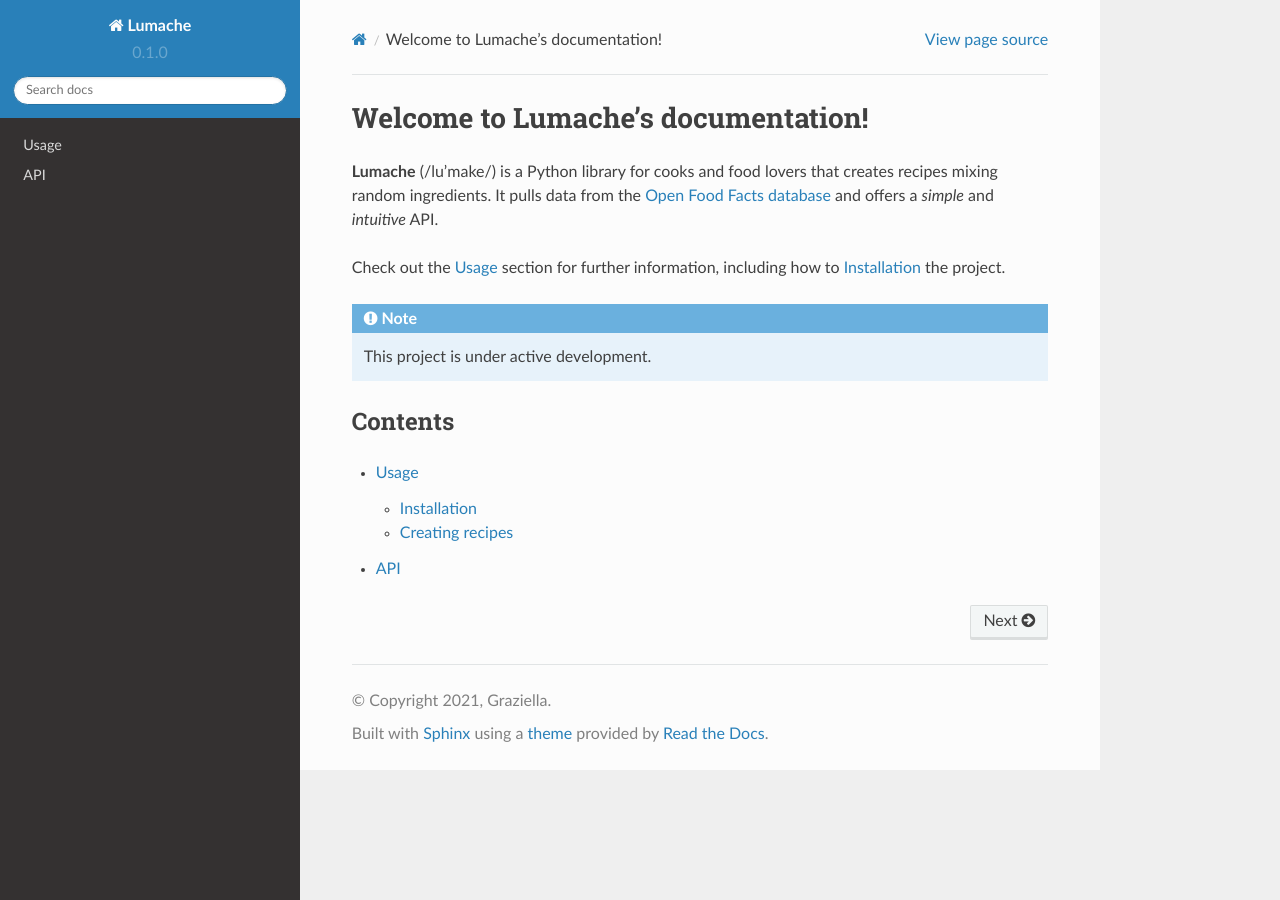
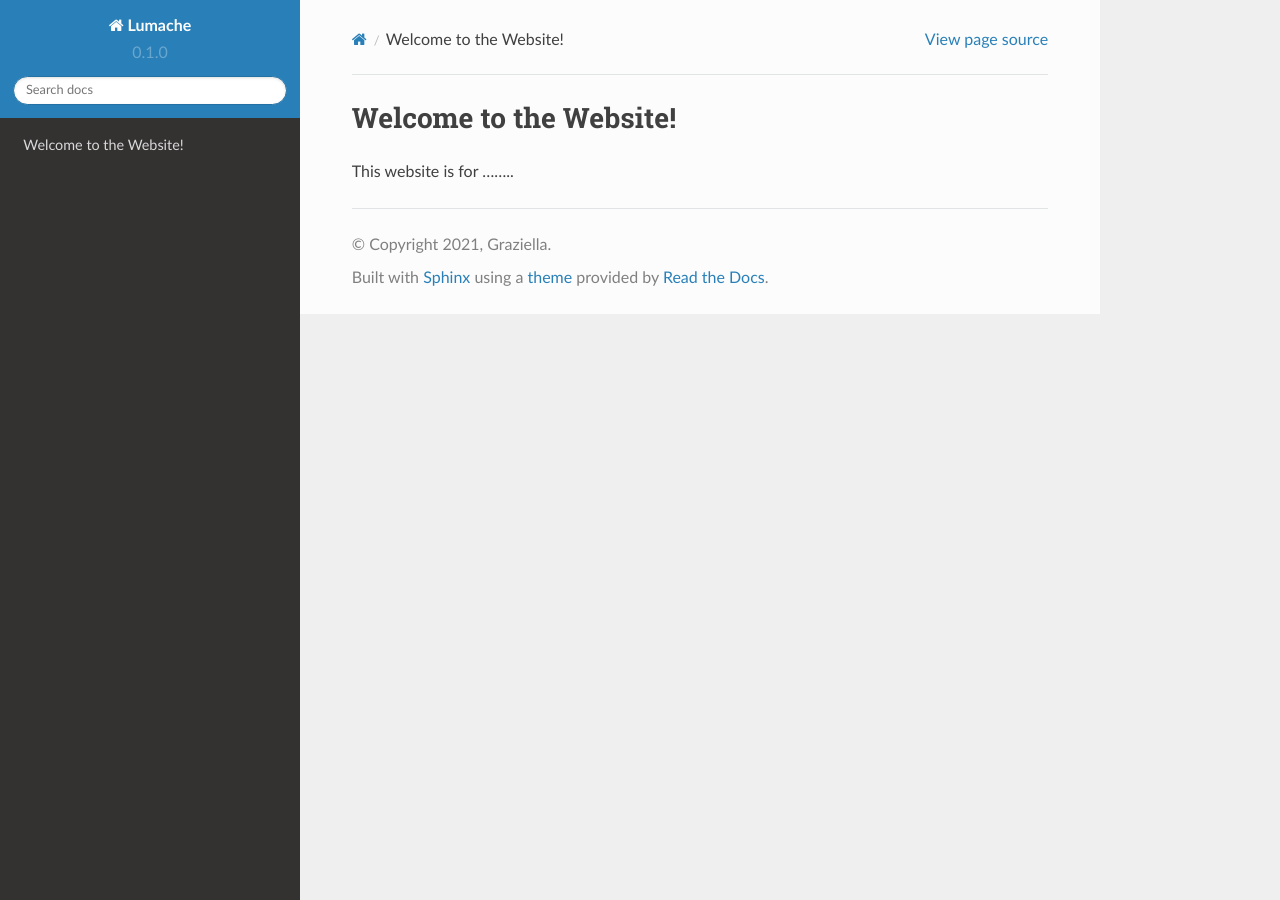
Before and after one commit to ankit-ksh/web-resources, a Sphinx documentation site: the page built from docs/source/index.rst, in a window 1280 px wide. Built offline with Sphinx 7.4.7 and the Read the Docs theme 2.0.0, drawn with Linux system fonts in a browser that asks for light colours.

Commit message:
Update index.rst

```diff
--- a/docs/source/index.rst
+++ b/docs/source/index.rst
@@ -1,22 +1,4 @@
-Welcome to Lumache's documentation!
+Welcome to the Website!
 ===================================
 
-**Lumache** (/lu'make/) is a Python library for cooks and food lovers
-that creates recipes mixing random ingredients.
-It pulls data from the `Open Food Facts database <https://world.openfoodfacts.org/>`_
-and offers a *simple* and *intuitive* API.
-
-Check out the :doc:`usage` section for further information, including
-how to :ref:`installation` the project.
-
-.. note::
-
-   This project is under active development.
-
-Contents
---------
-
-.. toctree::
-
-   usage
-   api
+This website is for ........
```
